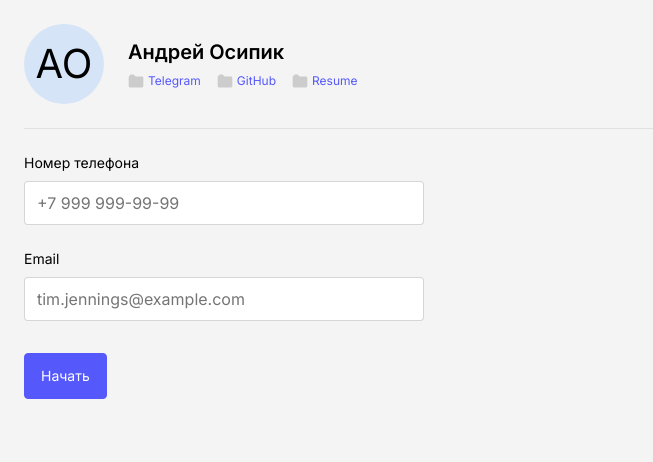
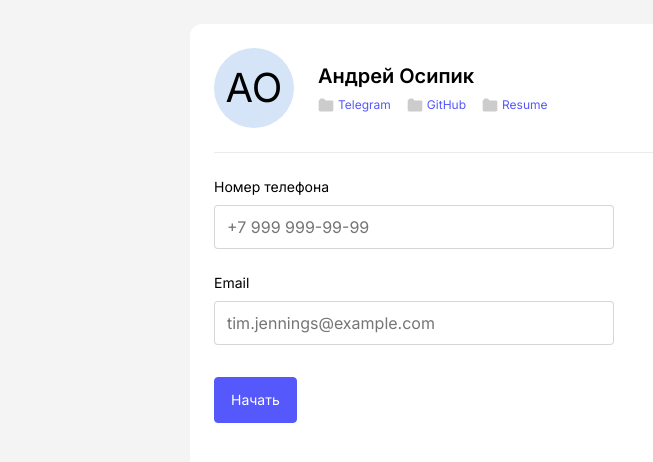
Before and after one commit to osipikav/front-cloud-camp, a React (Vite) app: page / in a window 1280 px wide. Shown: the top 462 px of the page, without its empty margins (0-653 px from the left). Built offline with nearby package versions, Linux system fonts and the light colour scheme.

Commit message:
fix: app background

```diff
--- a/src/app/index.scss
+++ b/src/app/index.scss
@@ -10,8 +10,9 @@ body {
   background-color: #f4f4f5;
 }
 
-.App {
+#root {
   max-width: 900px;
+  min-height: 700px;
   margin: 1.5rem auto;
   background-color: #ffffff;
   border-radius: 12px;
```
